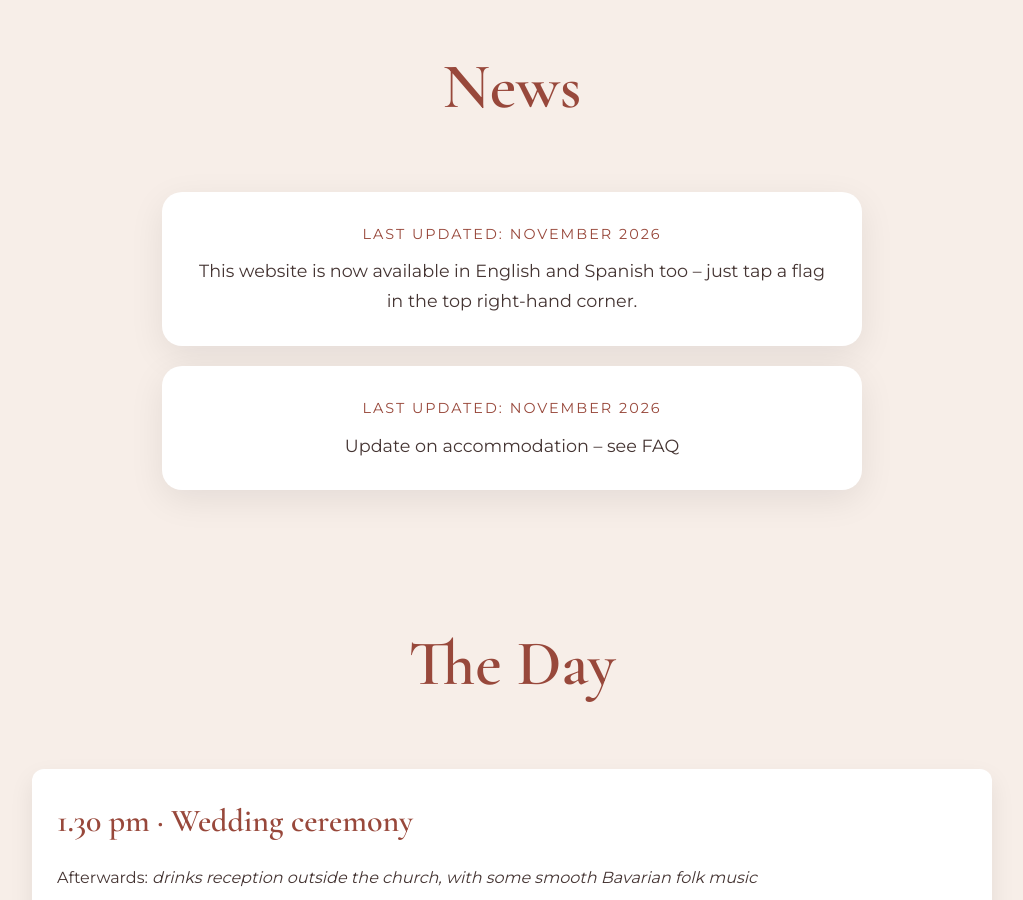
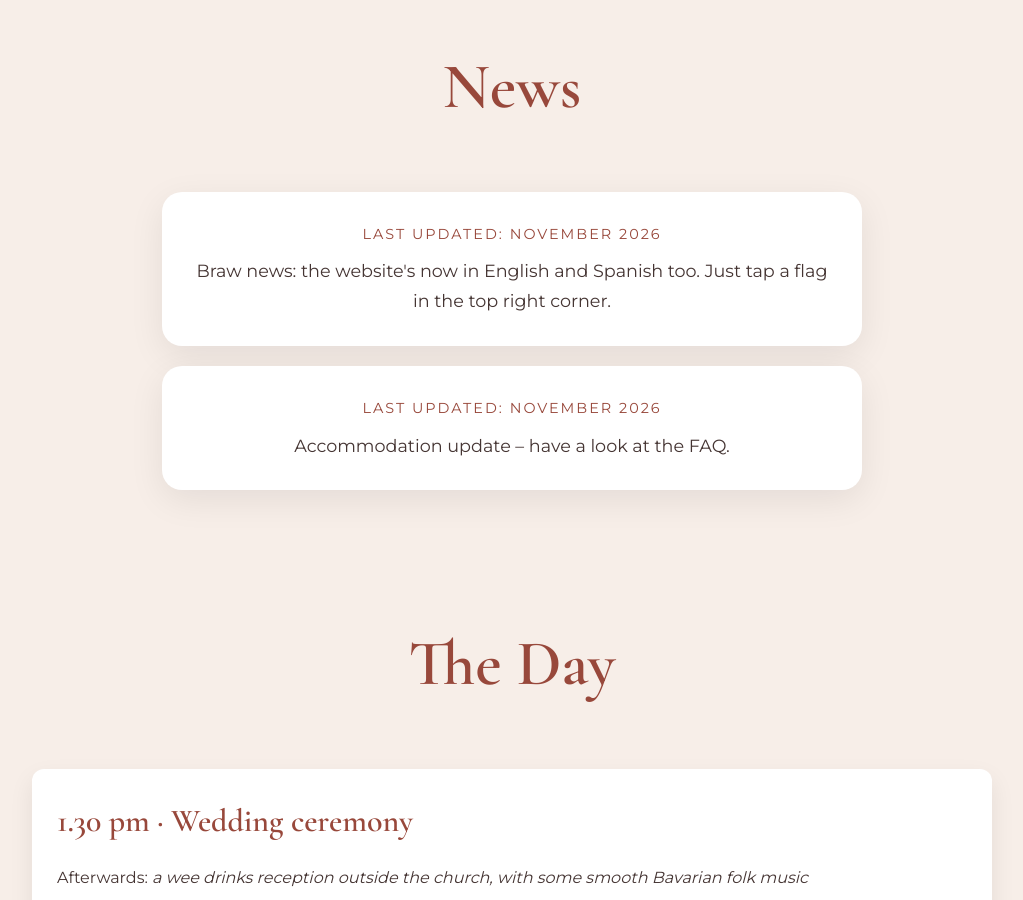
Before and after one commit to 8w68ff5c2r-ai/8w68ff5c2r-ai.github.io, a Jekyll site: the page built from en/index.html, in a window 1280 px wide and 900 px high, scrolled down 927 px. Shown: the whole window, without its empty margins (128-1151 px from the left). Built offline with Jekyll 4.4.1, drawn with Linux system fonts in a browser that asks for light colours; part of the change alters nothing that is shown; some of the changed text lies outside the part shown.

Commit message:
English texts: friendly Scottish tone; 'Carriages' -> 'End'

```diff
--- a/_data/i18n/en.yml
+++ b/_data/i18n/en.yml
@@ -1,4 +1,5 @@
-# English texts (British English). Keep every value in "quotes".
+# English texts (UK English, friendly Scottish tone – Scottish words only in running text,
+# never in buttons, form fields, errors, dates or legal pages). Keep every value in "quotes".
 # HTML (e.g. <br>, <em>, <a>) is allowed.
 
 lang_name: "English"
@@ -9,7 +10,7 @@ legal_note: "This translation is provided for convenience only. The German versi
 meta:
   home:
     title: "Magdalena &amp; Josef"
-    description: "Magdalena &amp; Josef are getting married on 6 March 2027 – schedule, RSVP and FAQ for our wedding."
+    description: "Magdalena &amp; Josef are getting married on 6 March 2027. Here's the plan for the day, the RSVP form and answers to your questions."
   impressum:
     title: "Legal notice"
     description: "Legal notice for the wedding website of Magdalena &amp; Josef."
@@ -25,22 +26,22 @@ countdown:
   hours: "Hours"
   minutes: "Minutes"
   seconds: "Seconds"
-  done: "Today is our big day!"
+  done: "Today's the big day!"
 
 news:
   title: "News"
   # Neueste Meldung zuerst / newest first
   items:
     - date: "Last updated: November 2026"
-      text: "This website is now available in English and Spanish too – just tap a flag in the top right-hand corner."
+      text: "Braw news: the website's now in English and Spanish too. Just tap a flag in the top right corner."
     - date: "Last updated: November 2026"
-      text: "Update on accommodation – see FAQ"
+      text: "Accommodation update – have a look at the FAQ."
 
 schedule:
   title: "The Day"
   ceremony_time: "1.30 pm · Wedding ceremony"
   ceremony_after_label: "Afterwards:"
-  ceremony_after: "drinks reception outside the church, with some smooth Bavarian folk music"
+  ceremony_after: "a wee drinks reception outside the church, with some smooth Bavarian folk music"
   church_name: "St. Vitus Church"
   church_route: "Directions to the church"
   party_time: "approx. 4 pm · Celebration at the inn"
@@ -51,7 +52,7 @@ schedule:
 
 rsvp:
   title: "RSVP"
-  intro: "Please let us know whether you can make it by 31 December 2026 at the latest."
+  intro: "Can you make it? Let us know by 31 December 2026 at the latest."
   first_name: "First name"
   last_name: "Surname"
   attend_yes: "Yes, we'll be there"
@@ -64,26 +65,26 @@ rsvp:
   allergies: "Allergies or food intolerances"
   message: "Message for the bride and groom"
   submit: "Send RSVP"
-  success: "Thank you so much for letting us know!"
+  success: "Cheers! Thanks for letting us know."
   error: "Sorry, something went wrong while sending your reply."
 
 faq:
   title: "FAQ"
   items:
     - q: "Who are the witnesses?"
-      a: "Stefan, Katha and Regina. You'll find their phone numbers on the invitation, or just ask us."
+      a: "Stefan, Katha and Regina. Their numbers are on the invitation – or just ask us."
     - q: "Why does the wedding have to be in Swabia?"
-      a: "So that Josef can spend the rest of his life hearing about how Magdalena not only had to move to Swabia, but had to get married there too."
+      a: "So Josef can spend the rest of his life hearing how Magdalena didn't just have to move to Swabia – she had to get married there too."
     - q: "Dress code?"
-      a: "Contrary to popular belief, you are more than welcome to come to our wedding without wearing Tracht (traditional Bavarian dress). Wear whatever you like – just don't turn up looking too scruffy!"
+      a: "Despite what you might have heard, you don't need Tracht (traditional Bavarian dress) to come along. Wear whatever you like – just don't turn up looking like you've been dragged through a hedge backwards."
     - q: "Where can I stay?"
-      a: "Please tick “Accommodation needed” on the RSVP form. We're trying to coordinate it for everyone and will get back to you!"
+      a: "Dinnae worry about where to sleep. Just pick “Accommodation needed” on the RSVP form. We're sorting it out for everyone and we'll be in touch."
     - q: "Do I have to be Catholic to set foot in the church?"
-      a: "You'll find out if you burst into flames the moment you step inside."
+      a: "You'll find out soon enough. If you burst into flames on the doorstep, that's a no."
     - q: "What's on the menu?"
-      a: "A starter and a main course – the rest is still a surprise. After the church, there'll be a hearty bite to eat."
-    - q: "How does the accommodation work for me?"
-      a: "There are two places to stay right in Langerringen: a hotel that hasn't opened yet, and three holiday flats. We've already been in touch with both, and there's plenty of room for everyone. Just let us know whether you'd like to stay overnight and we'll sort it out centrally. The accommodation currently has a minimum stay of two nights. For those travelling from further afield who arrive on Friday night, we're planning a small, cosy get-together."
+      a: "A starter and a main course – the rest is still a surprise. After the church, there'll be something hearty to keep you going."
+    - q: "How does the accommodation work?"
+      a: "There are two places to stay right in Langerringen: a hotel that hasn't opened yet, and three holiday flats. We've spoken to both, and there's plenty of room for everyone. Just tell us if you'd like to stay over and we'll organise it all – nae bother. Right now there's a minimum stay of two nights. If you're coming from far away and arriving on the Friday night, we're planning a cosy wee get-together."
 
 gallery:
   alt: "Magdalena and Josef"
```
